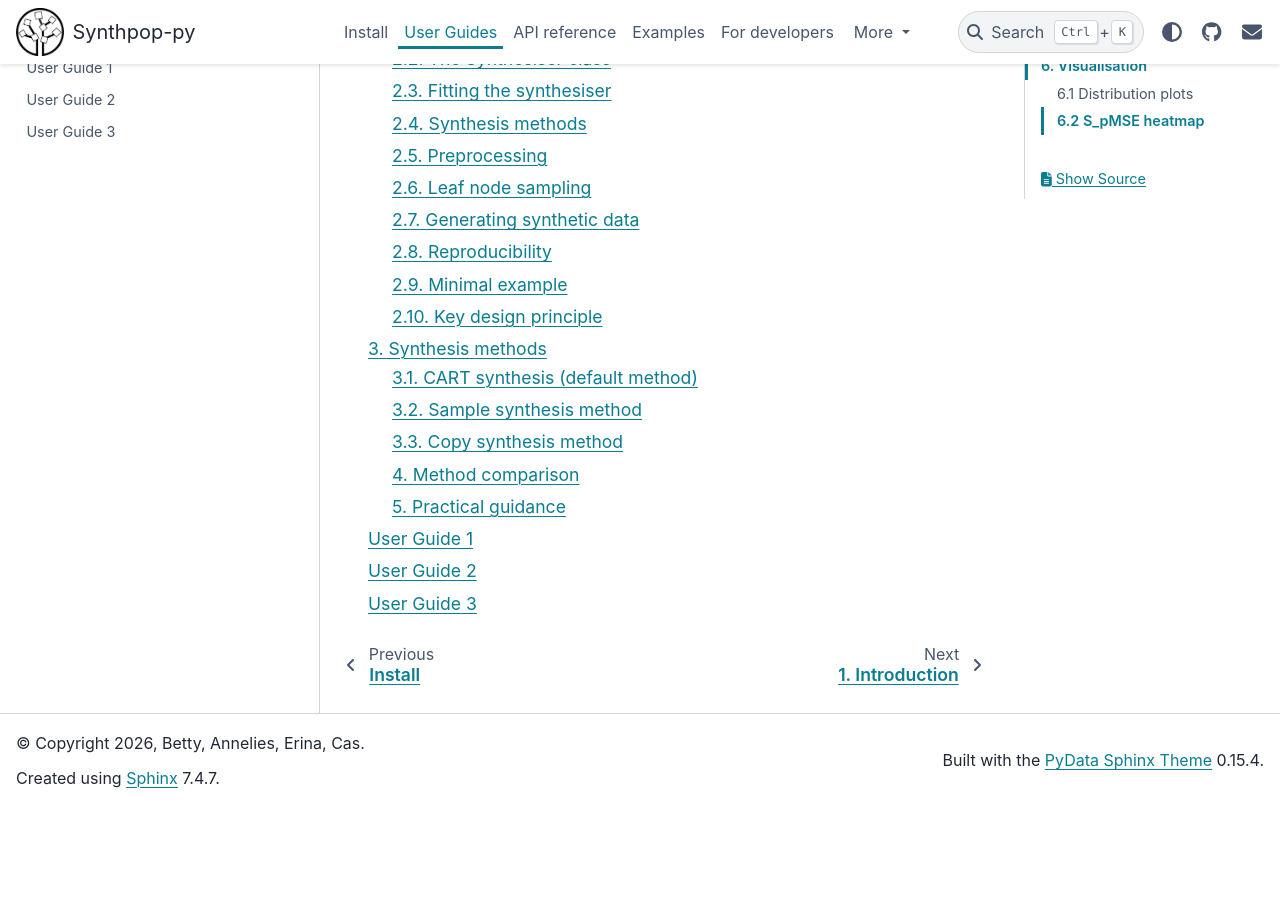
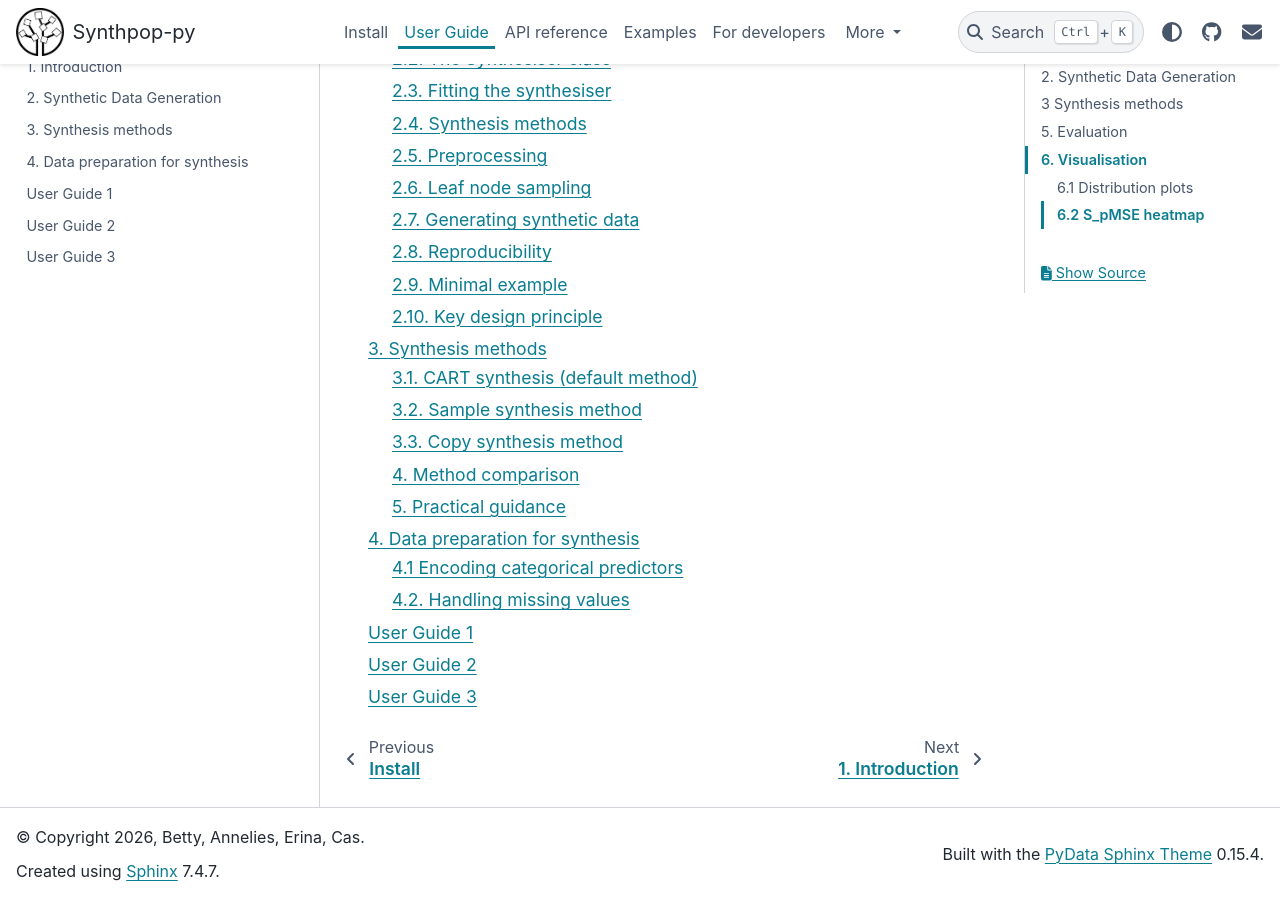
Before and after one commit to duonl/synthpop-py, a Sphinx documentation site: the page built from docs/source/user_guides/user_guides_index.md, in a window 1280 px wide and 900 px high, scrolled down 3885 px. Built offline with Sphinx 7.4.7 and the PyData theme 0.15.4, drawn with Linux system fonts in a browser that asks for light colours; before the commit the page ends 4692 px from its top, so only the background shows below that; some of the changed text lies outside the part shown.

Commit message:
add file to tree

```diff
--- a/docs/source/user_guides/user_guides_index.md
+++ b/docs/source/user_guides/user_guides_index.md
@@ -1,4 +1,4 @@
-# User Guides
+# User Guide
 
 This is where we could put our user Guides.
 
@@ -99,6 +99,7 @@ Explain what visual inspection is useful for.
 1_introduction.md
 2_synthetic_data_generation.md
 3_synthesis_methods.md
+4_data_preparation.md
 user_guide1.md
 user_guide2.md
 user_guide3.md
```
